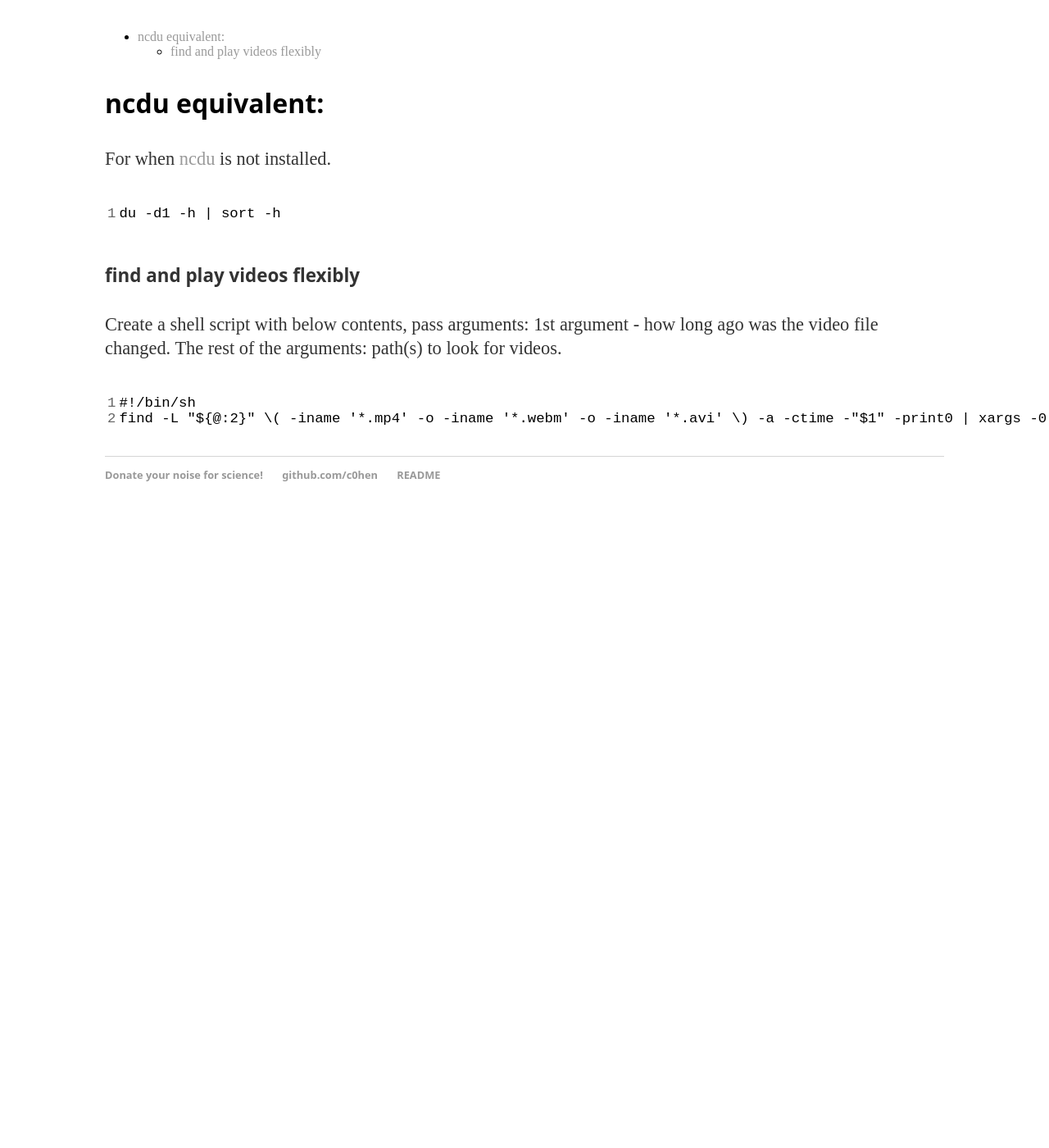
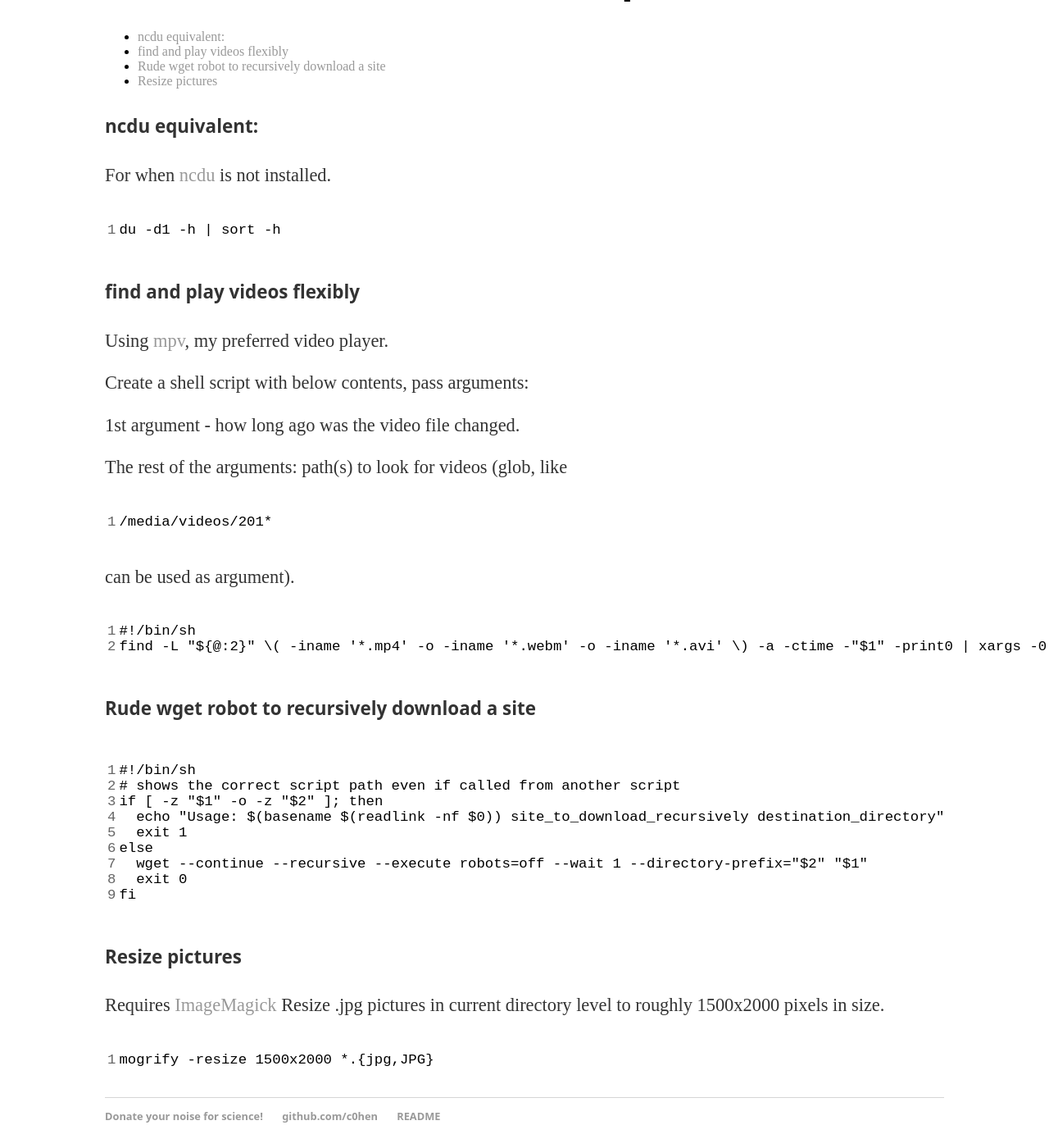
Before and after one commit to c0hen/c0hen, a Jekyll site: the page built from useful-commands.md, in a window 1280 px wide and 1400 px high, scrolled down 213 px. Shown: the whole window at 82% size. Built offline with Jekyll 4.4.1, drawn with Linux system fonts in a browser that asks for light colours; before the commit the page ends 900 px from its top, so only the background shows below that; some of the changed text lies outside the part shown.

Commit message:
Add content

````diff
--- a/useful-commands.md
+++ b/useful-commands.md
@@ -1,14 +1,14 @@
 ---
 layout: default
-title: Useful commands
-description: Useful command examples
-tags: command shell
+title: Useful commands and scripts
+description: Useful command examples and scripts to modify to your liking.
+tags: command shell script
 ---
 
 * Table of contents
 {:toc}
 
-### ncdu equivalent:
+#### ncdu equivalent:
 
 For when [ncdu](https://dev.yorhel.nl/ncdu) is not installed.
 ```sh
@@ -17,10 +17,40 @@ du -d1 -h | sort -h
 
 #### find and play videos flexibly
 
+Using [mpv](https://mpv.io/), my preferred video player.
+
 Create a shell script with below contents, pass arguments:
+
 1st argument - how long ago was the video file changed.
-The rest of the arguments: path(s) to look for videos.
+
+The rest of the arguments: path(s) to look for videos (glob, like
+```sh
+/media/videos/201*
+```
+can be used as argument).
+
 ```sh
 #!/bin/sh
 find -L "${@:2}" \( -iname '*.mp4' -o -iname '*.webm' -o -iname '*.avi' \) -a -ctime -"$1" -print0 | xargs -0 mpv
 ```
+
+#### Rude wget robot to recursively download a site
+
+```sh
+#!/bin/sh
+# shows the correct script path even if called from another script
+if [ -z "$1" -o -z "$2" ]; then
+  echo "Usage: $(basename $(readlink -nf $0)) site_to_download_recursively destination_directory"
+  exit 1
+else
+  wget --continue --recursive --execute robots=off --wait 1 --directory-prefix="$2" "$1"
+  exit 0
+fi
+```
+
+#### Resize pictures
+Requires [ImageMagick](https://www.imagemagick.org/)
+Resize .jpg pictures in current directory level to roughly 1500x2000 pixels in size.
+```sh
+mogrify -resize 1500x2000 *.{jpg,JPG}
+```
````
